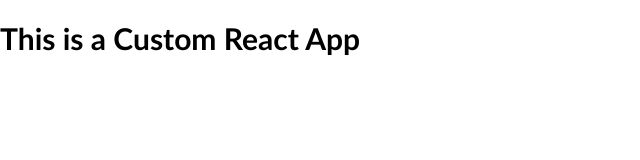
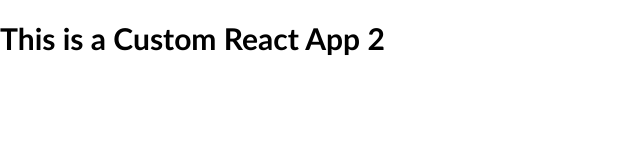
Before and after one commit to faouzi-ait/custom-react-project, a React app: page / in a window 1280 px wide. Shown: the top 160 px of the page, without its empty margins (0-640 px from the left). Built offline with nearby package versions, Linux system fonts and the light colour scheme; the HTML template or start-up script is replaced by a standard one.

Commit message:
Updated title

```diff
--- a/src/App.js
+++ b/src/App.js
@@ -7,7 +7,7 @@ const App = () => {
   // TESTING CIRCLECI
   return (
     <main className={styles.app}>
-      <h1>This is a Custom React App</h1>
+      <h1>This is a Custom React App 2</h1>
     </main>
   );
 };
```
